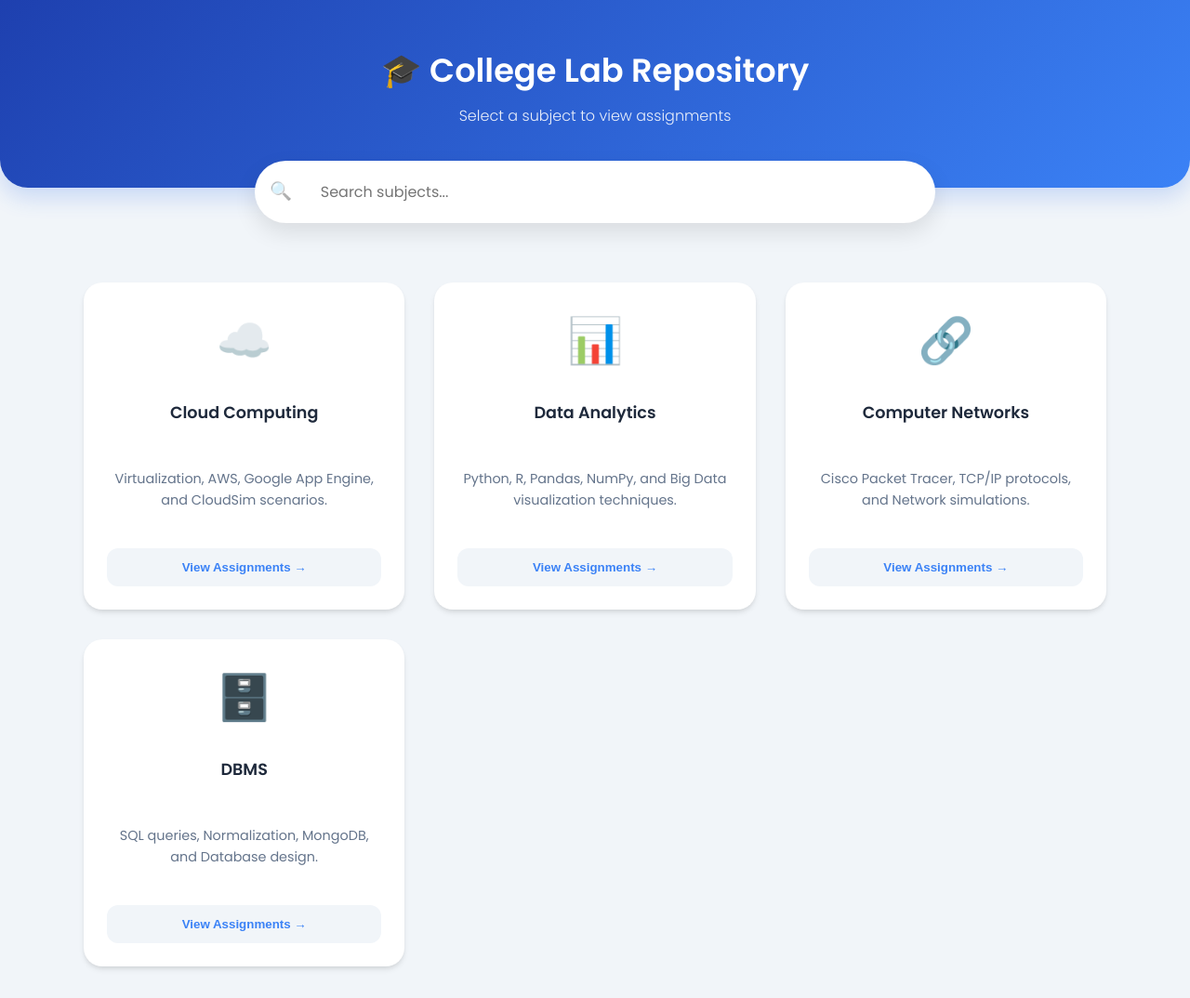
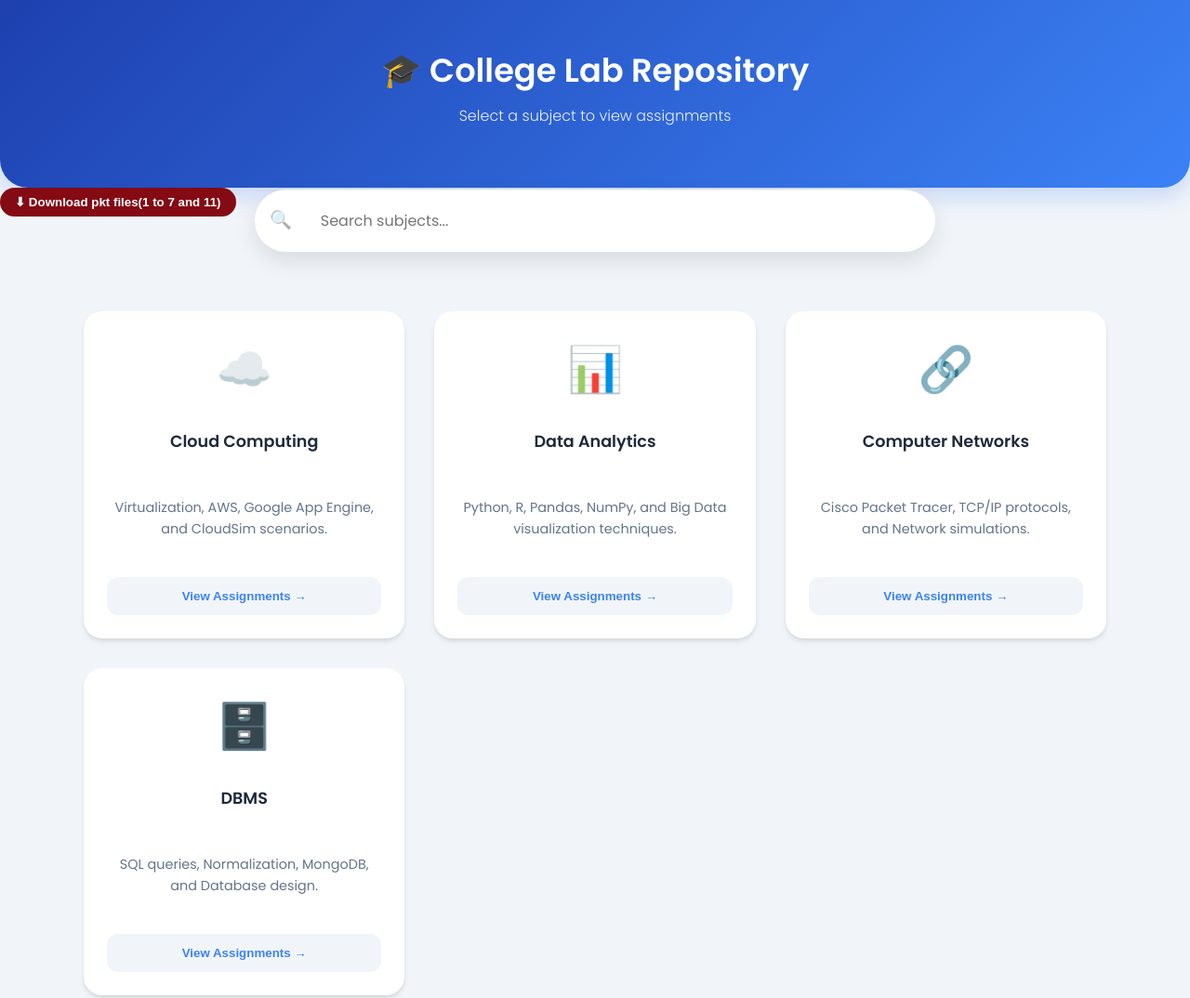
Before and after one commit to Abhik128911/Portfolio_dashboard_new, a plain HTML site: page tools/College-Lab-Repository/index.html in a window 1280 px wide. Shown: the top 1074 px of the page at 93% size. Drawn offline with Linux system fonts and the light colour scheme.

Commit message:
Add download button for lab files and update layout
Added a download button for lab files and updated styles.

```diff
--- a/tools/College-Lab-Repository/index.html
+++ b/tools/College-Lab-Repository/index.html
@@ -20,7 +20,15 @@
     <p id="pageDesc">Select a subject to view assignments</p>
   </div>
 </header>
-
+<section>
+    <div>
+      <a href="lab.zip" download="lab.zip" style="text-decoration: none;">
+        <button id="downloadBtn" style="background:#840a14; color:white; border:none; padding:8px 16px; border-radius:20px; font-weight:600; cursor:pointer; margin-right:10px;">
+            ⬇ Download pkt files(1 to 7 and 11)
+        </button>
+    </a>
+    </div>
+</section>
 <script src="https://cdnjs.cloudflare.com/ajax/libs/html2pdf.js/0.10.1/html2pdf.bundle.min.js"></script>
 
 <div class="search-wrapper">
```
